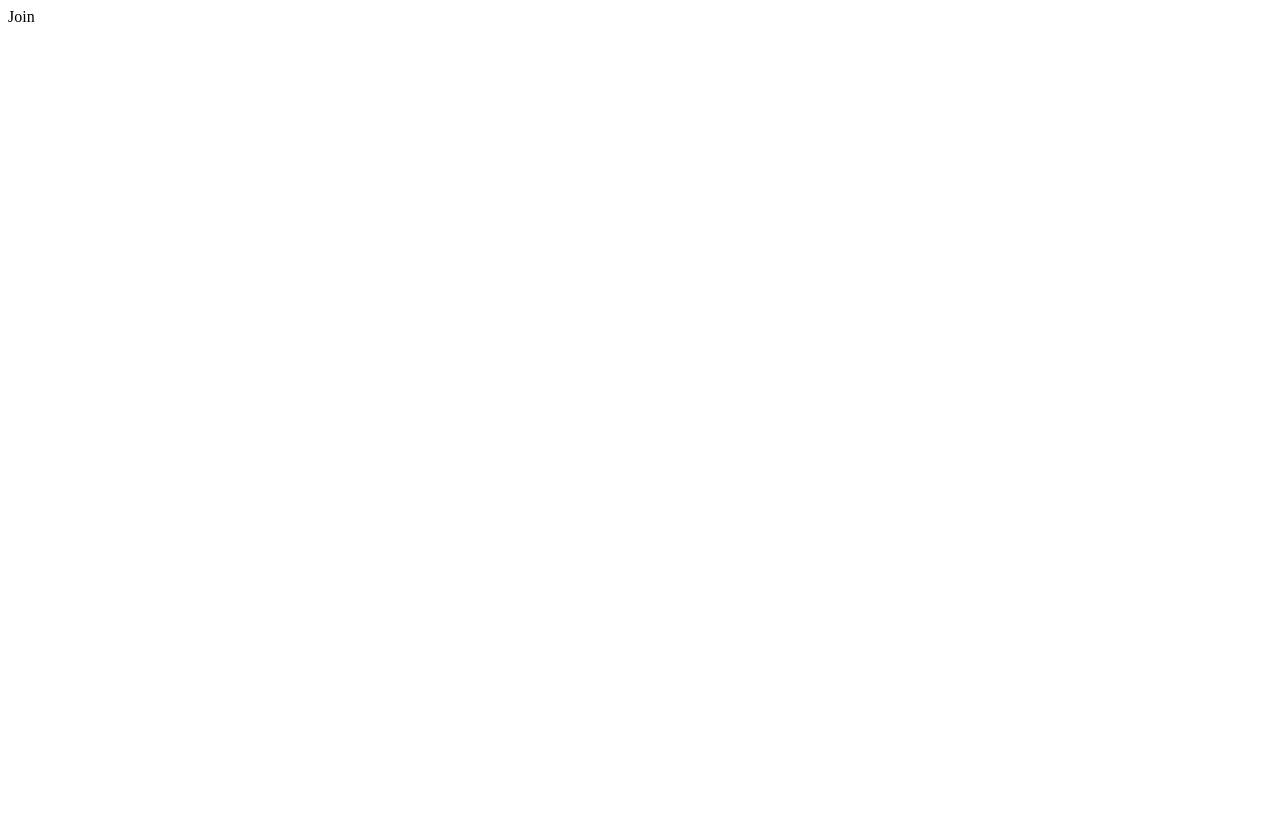
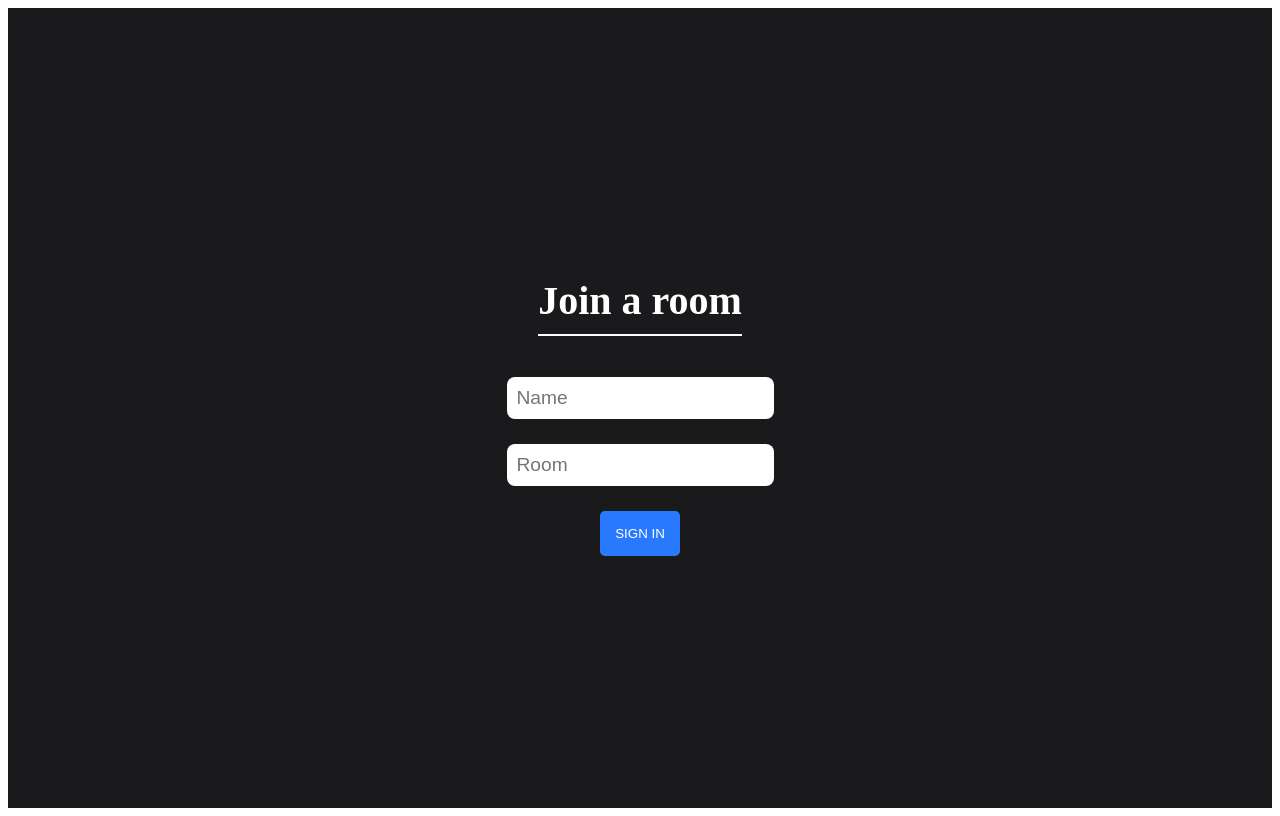
Before and after one commit to jumpybuns/chatable-client, a React app: page / in a window 1280 px wide. Built offline with nearby package versions, Linux system fonts and the light colour scheme.

Commit message:
Feature/01/socket.io (#2)
* add useState hooks in Join component

* add handNameChange and handleRoomChange event listeners

* add styles to join component

* add more styles to join component

* add more styles to join component, fix height

```diff
--- a/src/components/Join.js
+++ /dev/null
@@ -1,9 +0,0 @@
-import React from 'react';
-
-export default function Join() {
-  return (
-    <div>
-      Join
-    </div>
-  );
-}
--- /dev/null
+++ b/src/components/Join/Join.css
@@ -0,0 +1,60 @@
+.outerContainer {
+  display: flex;
+  justify-content: center;
+  align-items: center;
+  height: 100vh;
+  background-color: #1A1A1D;
+}
+
+.header {
+  color: white;
+  font-size: 2.5em;
+  padding-bottom: 10px;
+  border-bottom: 2px solid white;
+}
+
+.innerContainer {
+  display: flex;
+  flex-direction: column;
+  align-items: center;
+  justify-content: space-around;
+  height: 40vh;
+  width: 100vw;
+}
+
+.nameInput {
+  border: none;
+  border-radius: 8px;
+  padding: 10px;
+  font-size: 1.2em;
+  outline: none;
+  margin: 10px;
+}
+
+.roomInput {
+  border: none;
+  border-radius: 8px;
+  padding: 10px;
+  font-size: 1.2em;
+  outline: none;
+  margin: 10px;
+}
+
+.submitButton {
+  color: #fff !important;
+  text-transform: uppercase;
+  text-decoration: none;
+  background: #2979FF;
+  padding: 15px;
+  border-radius: 5px;
+  display: inline-block;
+  border: none;
+  width: 80%;
+  cursor: pointer;
+  outline: none;
+  margin: 10px;
+}
+
+.submitButton:active {
+  opacity: 0.5;
+}
--- /dev/null
+++ b/src/components/Join/Join.js
@@ -0,0 +1,47 @@
+import React, { useState } from 'react';
+import { Link } from 'react-router-dom';
+import styles from './Join.css';
+
+export default function Join() {
+  const [name, setName] = useState('');
+  const [room, setRoom] = useState('');
+
+  const handleNameChange = ({ target }) => {
+    setName(target.value);
+  };
+
+  const handleRoomChange = ({ target }) => {
+    setRoom(target.value);
+  };
+
+  const handleLinkClick = (e) => {
+    if(!name || !room) {
+      e.preventDefault();
+    } else {
+      return null;
+    }
+  };
+
+  return (
+    <div className={styles.outerContainer}>
+      <div className={styles.innerContainer}>
+        <h1 className={styles.header}>Join a room</h1>
+        <input
+          className={styles.nameInput}
+          placeholder="Name"
+          onChange={handleNameChange}/>
+        <input
+          className={styles.roomInput}
+          placeholder="Room"
+          onChange={handleRoomChange}/>
+        <Link
+          to={`/chat?name=${name}&room=${room}`}
+          onClick={handleLinkClick}>
+          <button
+            className={styles.submitButton}
+            type="submit">Sign In</button>
+        </Link>
+      </div>
+    </div>
+  );
+}
```
Also changed, not shown: src/App.js (+4 -4 lines), src/components/Chat/Chat.css (added), src/components/Chat/Chat.js (renamed from src/components/Chat.js).
